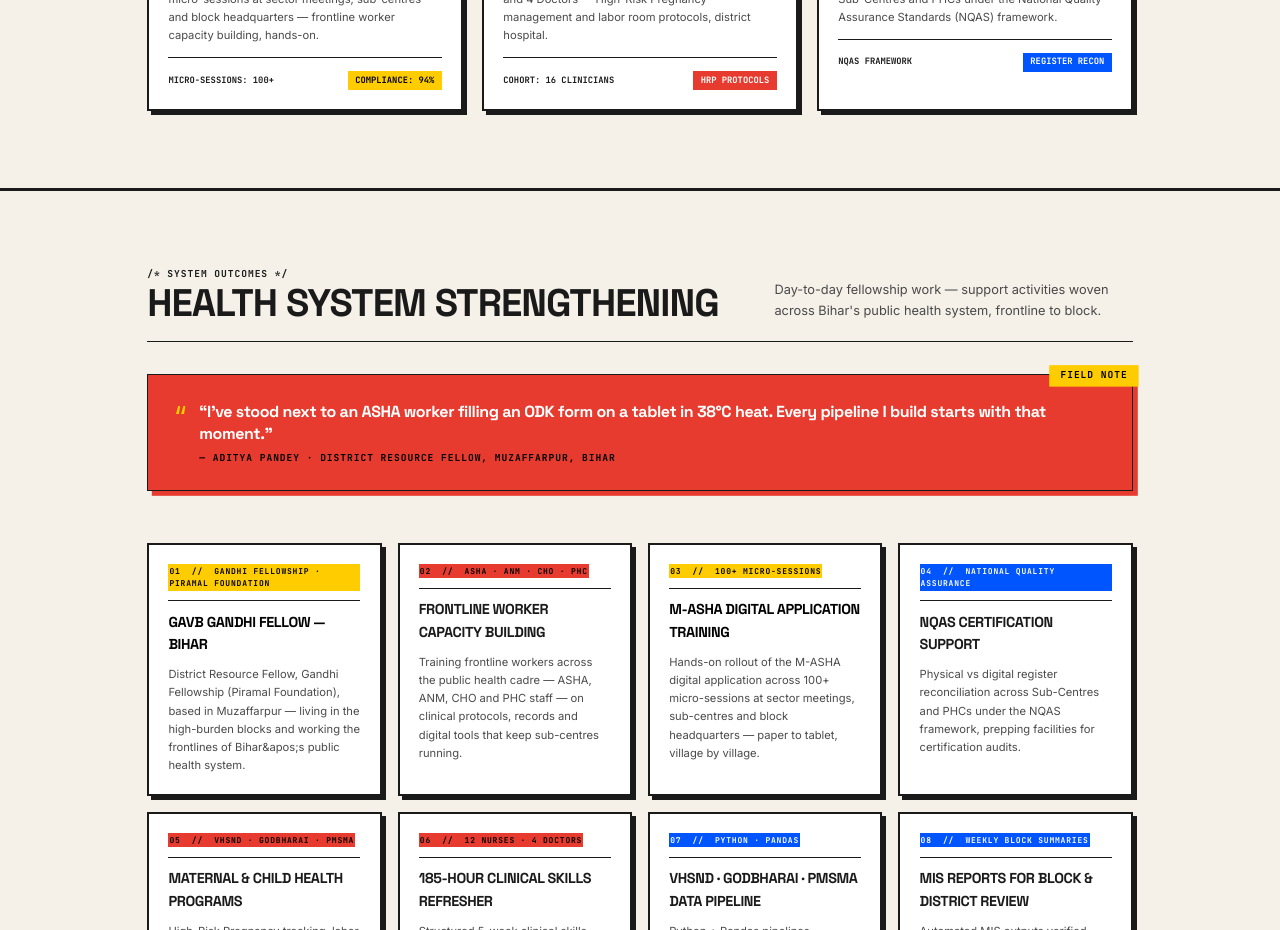
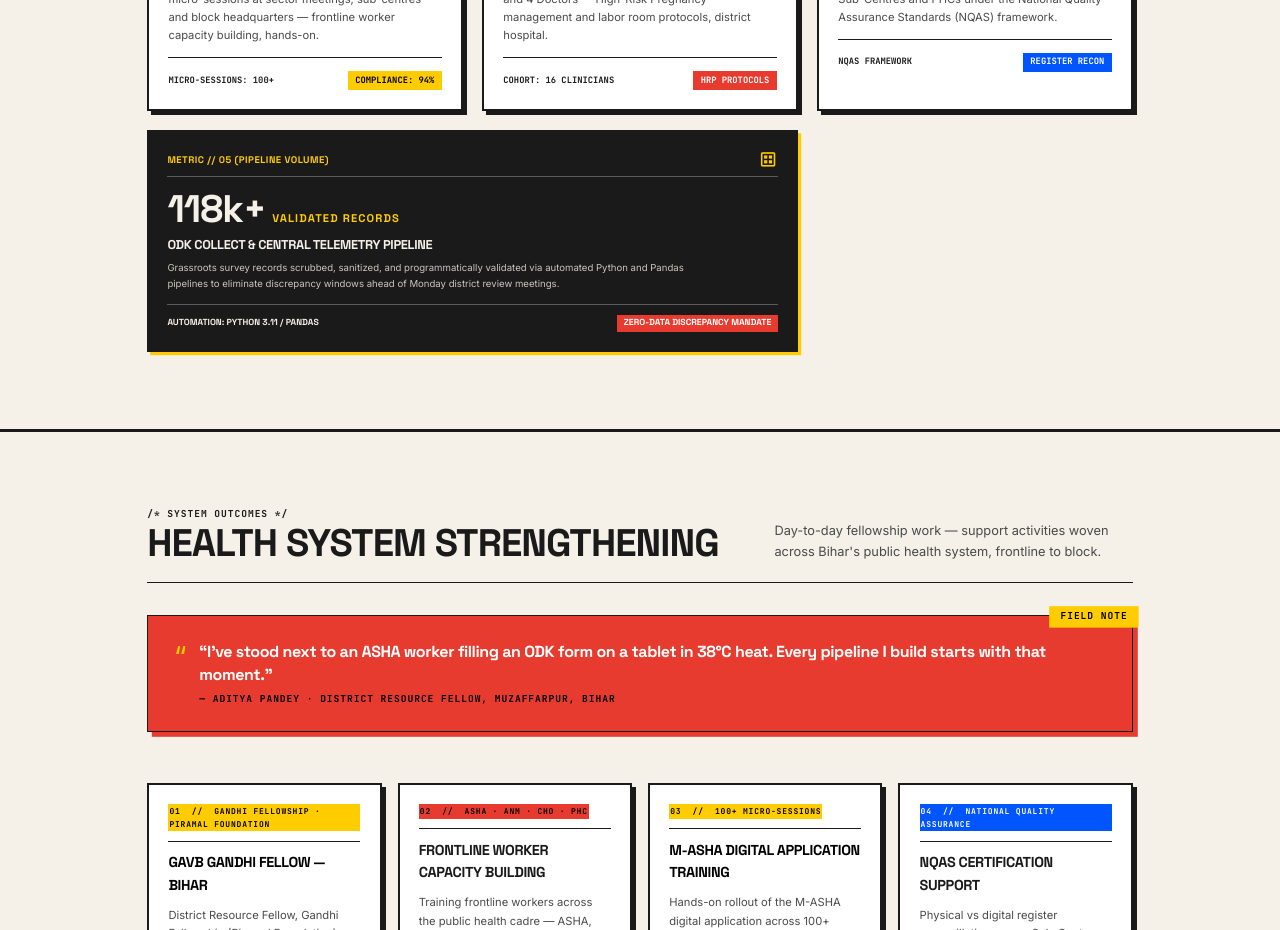
Before and after one commit to adityapandey2002/Portfolio, a Next.js app: page /health in a window 1280 px wide. Shown: the part 900-1830 px from the top of the page. Built offline with nearby package versions, Linux system fonts and the light colour scheme.

Commit message:
feat(health): add 5th metric card (118k+ Validated Records)

```diff
--- a/src/app/health/page.tsx
+++ b/src/app/health/page.tsx
@@ -172,6 +172,31 @@ export default function HealthPage() {
                     REGISTER RECON
                   </span>
                 </div>
+              </div>
+            </div>
+
+            {/* Metric 5: Pipeline Volume */}
+            <div className="bg-primary dark:bg-surface-container-lowest text-on-primary dark:text-on-surface border-2 border-primary dark:border-white p-6 shadow-[4px_4px_0px_#ffcc00] flex flex-col justify-between md:col-span-2 lg:col-span-2 transition-transform hover:-translate-y-1">
+              <div className="space-y-2">
+                <div className="flex items-center justify-between border-b-2 border-on-primary/30 dark:border-on-surface/30 pb-2">
+                  <span className="font-headline text-xs font-bold uppercase tracking-wider text-accent-yellow dark:text-dark-accent-yellow">
+                    METRIC // 05 (PIPELINE VOLUME)
+                  </span>
+                  <span className="material-symbols-outlined text-accent-yellow dark:text-dark-accent-yellow text-xl">dataset</span>
+                </div>
+                <div className="font-headline text-4xl sm:text-5xl font-bold text-on-primary dark:text-on-surface tracking-tight pt-2 flex items-baseline gap-2">
+                  118k+ <span className="text-sm uppercase tracking-widest text-accent-yellow dark:text-dark-accent-yellow">Validated Records</span>
+                </div>
+                <h3 className="font-headline text-base font-bold uppercase tracking-tight text-on-primary dark:text-on-surface">
+                  ODK Collect &amp; Central Telemetry Pipeline
+                </h3>
+                <p className="font-body text-xs text-on-primary/80 dark:text-on-surface-variant leading-relaxed max-w-2xl">
+                  Grassroots survey records scrubbed, sanitized, and programmatically validated via automated Python and Pandas pipelines to eliminate discrepancy windows ahead of Monday district review meetings.
+                </p>
+              </div>
+              <div className="mt-4 pt-3 border-t border-on-primary/30 dark:border-on-surface/30 flex flex-wrap items-center justify-between text-[11px] font-headline uppercase font-bold text-on-primary dark:text-on-surface gap-2">
+                <span>AUTOMATION: PYTHON 3.11 / PANDAS</span>
+                <span className="bg-accent-red dark:bg-accent-red text-white dark:text-white px-2 py-0.5">ZERO-DATA DISCREPANCY MANDATE</span>
               </div>
             </div>
           </div>
```
